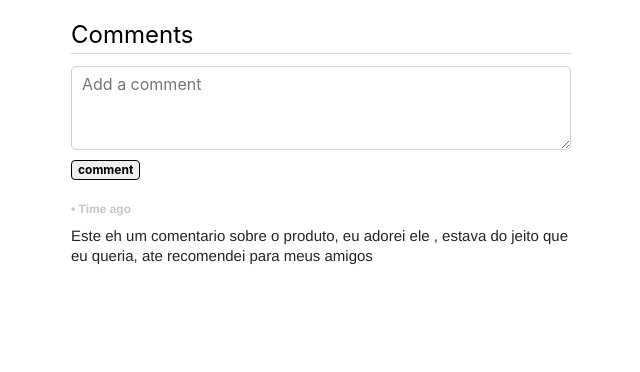
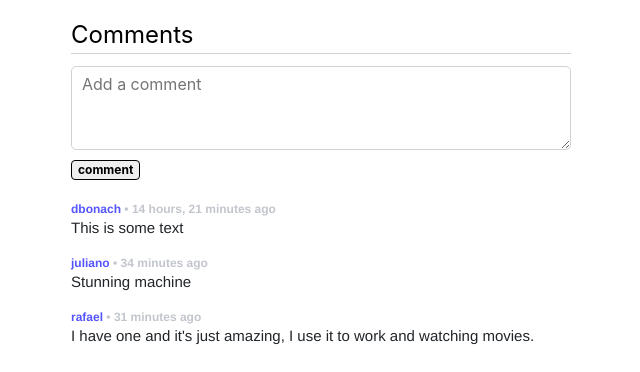
Before and after one commit to dbonach/cs50web-project-2-commerce, a Django app: a page that uses auctions/templates/auctions/item.html in a window 1280 px wide. Shown: the part 735-1107 px from the top of the page, without its empty margins (169-809 px from the left). Before the commit the page ends 1000 px from the top, so only its background shows below. Run offline with Django 3.2, Linux system fonts and the light colour scheme; data comes from the database, SQL or seed files in the repository; both versions use the stored data as it was after the commit; some libraries are stand-ins or nearby versions.

Commit message:
Add loop to show comments in individual listings

```diff
--- a/auctions/static/auctions/styles.css
+++ b/auctions/static/auctions/styles.css
@@ -180,7 +180,7 @@ textarea:focus {
   font-size: 0.75rem;
   color: #55f;
   font-family: opensans, helvetica, arial, sans-serif;
-  margin-bottom: 0.5rem;
+  margin-bottom: 0;
 }
 .wrapper-comments .bullet {
   color: #c2c6cc;
--- a/auctions/static/auctions/styles.scss
+++ b/auctions/static/auctions/styles.scss
@@ -190,7 +190,7 @@ textarea:focus {
     font-size: 0.75rem;
     color: #55f;
     font-family: opensans, helvetica, arial, sans-serif;
-    margin-bottom: 0.5rem;
+    margin-bottom: 0;
   }
   .bullet {
     color: #c2c6cc;
--- a/auctions/templates/auctions/item.html
+++ b/auctions/templates/auctions/item.html
@@ -85,12 +85,15 @@
         <textarea name="comment" id="" rows="3" placeholder="Add a comment" id="txt"></textarea>
         <input type="submit" name="q" value="comment">
       </form>
-      <p class="user">{{ user.username }}
-        <span class="bullet">• Time ago</span>
+
+      {% if comments %}
+      {% for comment in comments %}
+      <p class="user">{{ comment.user }}
+        <span class="bullet">• {{ comment.date|timesince }} ago</span>
       </p>
-      <p class="comment">Este eh um comentario sobre o produto, eu adorei ele
-        , estava do jeito que eu queria, ate recomendei para meus amigos
-      </p>
+      <p class="comment">{{ comment.text }}</p>
+      {% endfor %}
+      {% endif %}
     </div>
   </div>
 
```
Also changed, not shown: db.sqlite3.
